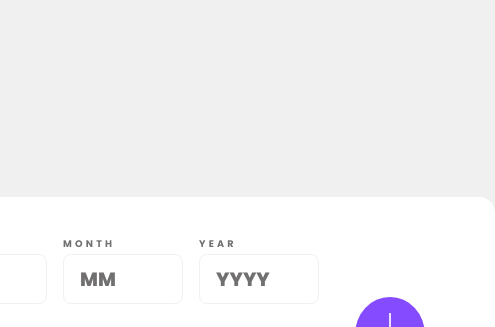
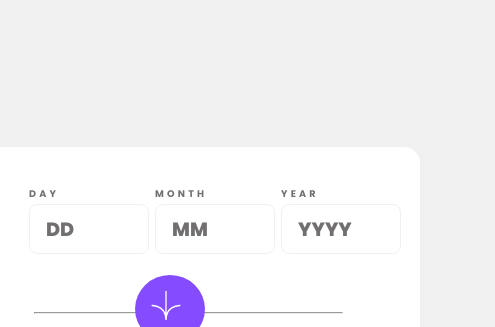
Before and after one commit to aashiqui2/Age-Calculator, a plain HTML site: page index.html in a window 390 px wide. Shown: the top 327 px of the page, 495 px wide, since content can reach past the window. Drawn offline with Linux system fonts and the light colour scheme.

Commit message:
somewhat made responsive

```diff
--- a/style.css
+++ b/style.css
@@ -31,6 +31,7 @@ p{
     display: flex;
     justify-content: center;
     align-items: center;
+    flex-wrap: wrap;
   }
   .container{
     width: 600px;
@@ -96,7 +97,6 @@ p{
     /* background-color: greenyellow; */
     border-bottom-right-radius: 12rem;
     display: grid;
-    grid-template-columns: 540px;
     grid-template-rows: repeat(3,1fr);
     margin: 0 2rem;
     font-size: 1.8rem;
@@ -108,3 +108,45 @@ p{
 h1 span{
     color: var(--clr-primary-purple);
 }
+@media screen and (max-width:613px){
+  body{
+    width:100%;
+    height: 100vh;
+    background-color: var(--clr-netural-offwhite);
+    display: flex;
+    justify-content: center;
+    align-items: center;
+    flex-wrap: wrap;
+  }
+  .container{
+    width: 450px;
+    height: 550px;
+    border-radius: 1rem;
+    border-bottom-right-radius: 12rem;
+    background-color: var(--clr-netural-white);
+    position: relative;
+    padding: 0 2rem;
+  }
+  .search{
+    position: absolute;
+    background: var(--clr-primary-purple);
+    width: 70px;
+    padding: 1rem;
+    border-radius: 50%;
+    right: 215px;
+    top: 128px;
+    cursor: pointer;
+
+  }
+  hr{
+    margin-bottom: 1rem;
+    width: 80%;
+  }
+  .search img{
+    max-width: 80%;
+  }
+  .dob{
+    grid-template-columns: repeat(3,110px);
+  }
+
+}
```
